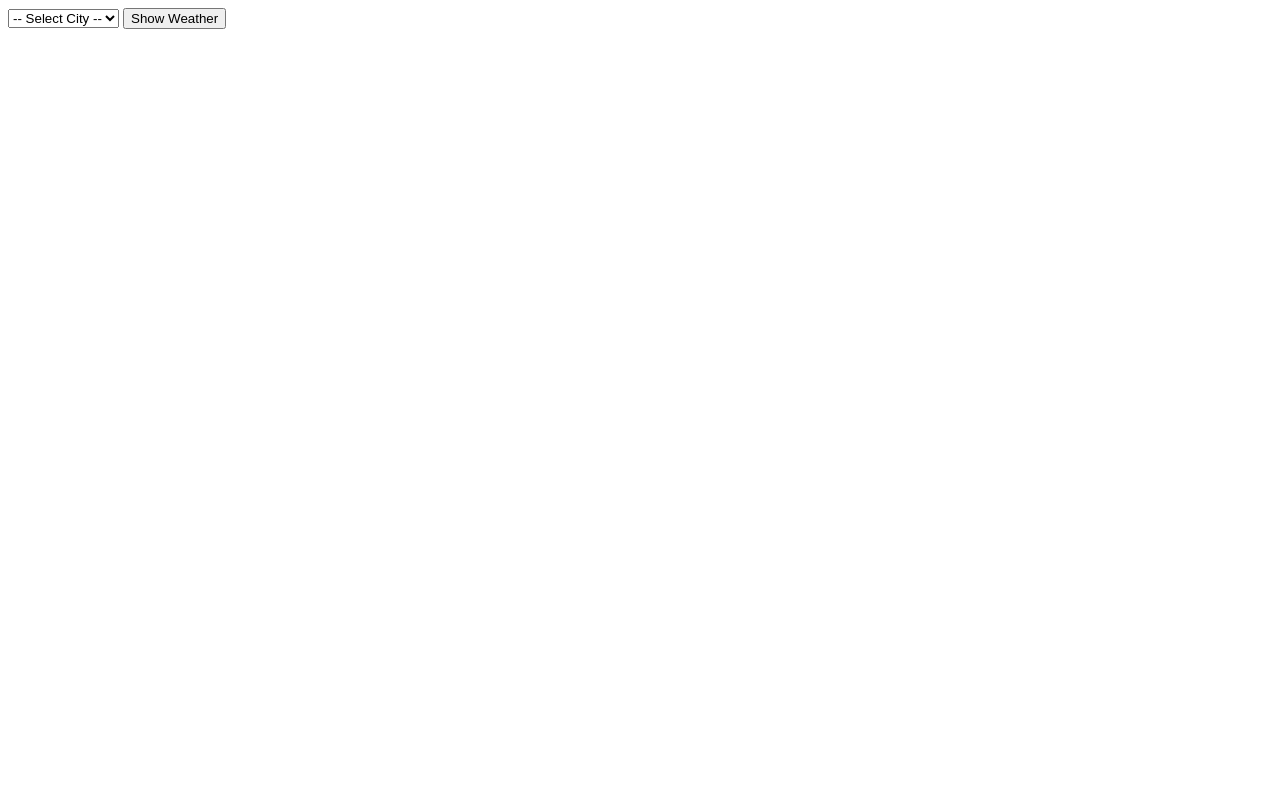
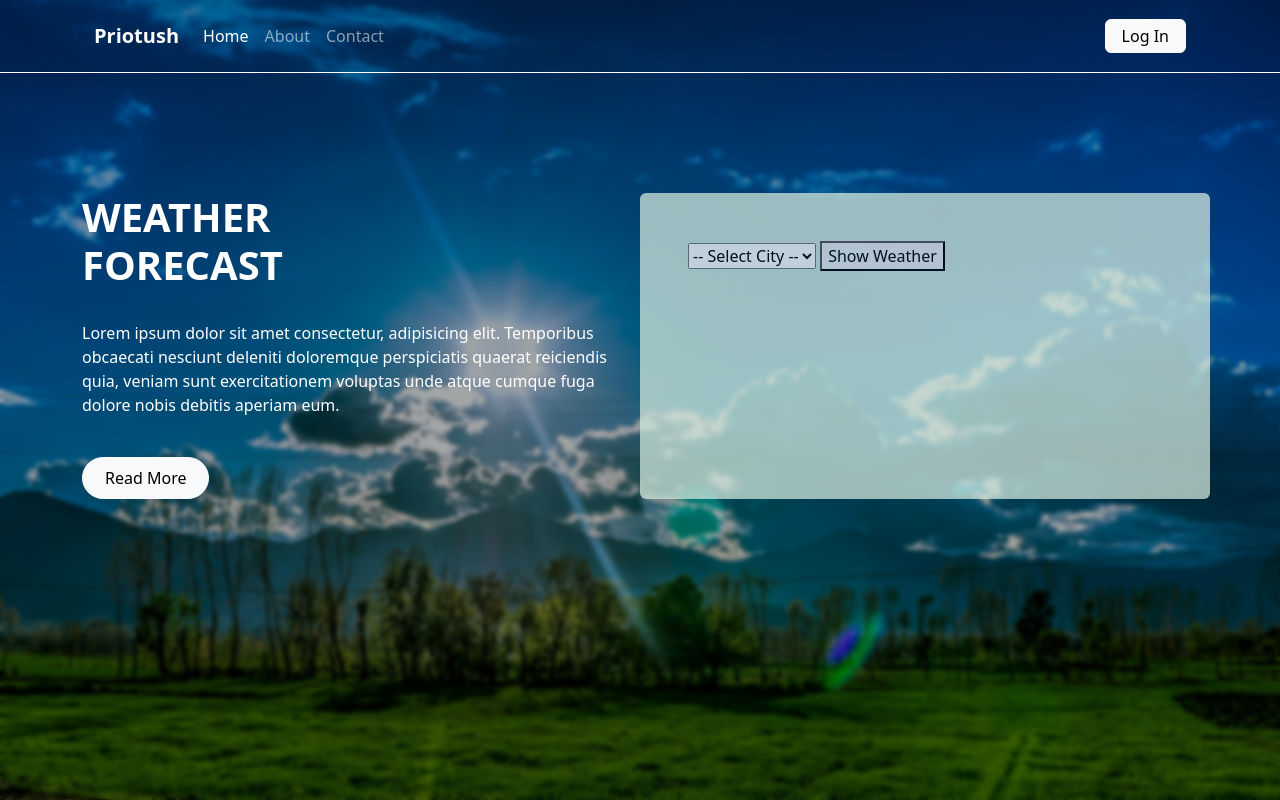
Before and after one commit to programtakerptush-web/3_Priotush_Sutradhar, a plain HTML site: page index.html in a window 1280 px wide. Drawn offline with nearby package versions, Linux system fonts and the light colour scheme.

Commit message:
work-done  for exam

```diff
--- a/index.html
+++ b/index.html
@@ -1,20 +1,86 @@
 <!DOCTYPE html>
-<html lang="en">
+<html lang="bn">
 
 <head>
-    <meta charset="UTF-8">
-    <meta name="viewport" content="width=device-width, initial-scale=1.0">
-    <title>js-final-exam</title>
-    <link rel="stylesheet" href="css/style.css">
+    <meta charset="UTF-8" />
+    <meta name="viewport" content="width=device-width, initial-scale=1" />
+    <title>Bootstrap Wave Page</title>
+    <link href="https://cdn.jsdelivr.net/npm/bootstrap@5.3.2/dist/css/bootstrap.min.css" rel="stylesheet">
+    <style>
+        body {
+            margin: 0;
+            padding: 0;
+            background: url('img/2.jpg') no-repeat center center/cover;
+            /* <-- এখানে তোমার ইমেজের লিংক দাও */
+            height: 100vh;
+            color: white;
+            position: relative;
+        }
+        .test{
+            color:black;
+        }
+        .testMenu{
+            border-bottom: 1px solid white;
+            background: red;
+            z-index: 200;
+        }
+
+        body::before {
+            content: "";
+            position: absolute;
+            top: 0;
+            left: 0;
+            width: 100%;
+            height: 100%;
+            background: rgba(0, 0, 0, 0.35);
+            backdrop-filter: blur(2px);
+            z-index: -1;
+            /* moved behind navbar */
+        }
+
+        .hero {
+            position: relative;
+            z-index: 2;
+            margin-top: 120px;
+        }
+
+        .hero-btn {
+            padding: 8px 22px;
+            border-radius: 25px;
+        }
+    </style>
 </head>
 
 <body>
 
+    <nav class="navbar navbar-expand-lg navbar-dark bg-transparent position-relative w-100 py-3 testMenu" style="z-index: 10;">
+        <div class="container px-4">
+            <a class="navbar-brand fw-bold" href="#">Priotush</a>
+            <button class="navbar-toggler" type="button" data-bs-toggle="collapse" data-bs-target="#navMenu">
+                <span class="navbar-toggler-icon"></span>
+            </button>
 
+            <div class="collapse navbar-collapse" id="navMenu">
+                <ul class="navbar-nav me-auto mb-2 mb-lg-0">
+                    <li class="nav-item"><a class="nav-link active" href="#">Home</a></li>
+                    <li class="nav-item"><a class="nav-link" href="">About</a></li>
+                    <li class="nav-item"><a class="nav-link" href="#">Contact</a></li>
+                </ul>
+                <a href="#" class="btn btn-light px-3 py-1">Log In</a>
+            </div>
+        </div>
+    </nav>
 
-</head>
-<body>
-
+    <div class="container hero">
+        <div class="row">
+            <div class="col-md-6 col-12">
+                <h1 class="fw-bold">WEATHER <br> FORECAST</h1><br>
+                <p>Lorem ipsum dolor sit amet consectetur, adipisicing elit. Temporibus obcaecati nesciunt deleniti
+                    doloremque perspiciatis quaerat reiciendis quia, veniam sunt exercitationem voluptas unde atque
+                    cumque fuga dolore nobis debitis aperiam eum.</p><br>
+                <button class="btn btn-light hero-btn">Read More</button>
+            </div>
+            <div class="col-md-6 col-12 bg-success-subtle p-5 rounded opacity-75 test">
                 <select id="district">
                     <option value="">-- Select City --</option>
                     <option value="Dhaka">Dhaka</option>
@@ -28,17 +94,11 @@
                 <p id="details"></p>
 
                 <img id="weatherImage" width="120" style="display:none;">
+            </div>
+        </div>
+    </div>
 
-
-
-
-</body>
-</html>
-
-
-
-
-
+    <script src="https://cdn.jsdelivr.net/npm/bootstrap@5.3.2/dist/js/bootstrap.bundle.min.js"></script>
     <script src="js/index.js"></script>
 </body>
 
```
Lines whose indentation alone changed are shown as unchanged.
